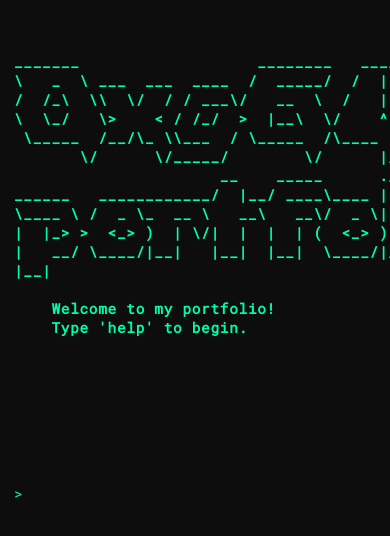
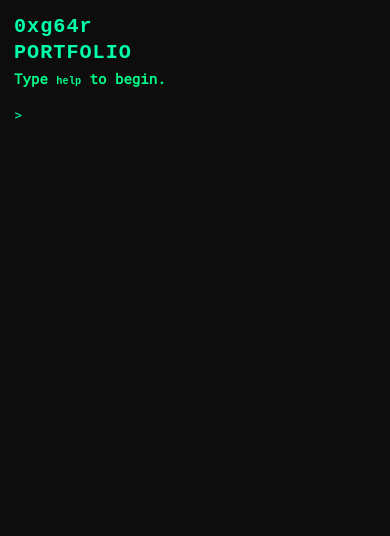
Before and after one commit to 0xg64r/Portfolio, a plain HTML site: page index.html in a window 390 px wide. Drawn offline with Linux system fonts and the light colour scheme; a web font is replaced by a local one.

Commit message:
Update index.html

```diff
--- a/index.html
+++ b/index.html
@@ -2,7 +2,7 @@
 <html lang="en">
 <head>
 <meta charset="UTF-8">
-<meta name="viewport" content="width=device-width, initial-scale=1.0">
+<meta name="viewport" content="width=device-width, initial-scale=1, maximum-scale=1, user-scalable=no">
 <title>0xg64r Portfolio</title>
 
 <!-- Fonts -->
@@ -14,33 +14,69 @@
 
 <style>
 
+/* ===============================
+   Root variables
+=============================== */
 :root {
   --fg: #00ff88;
   --accent: #00ffaa;
+  --bg: #0d0d0d;
+  --font: 'Roboto Mono', monospace;
 }
 
-  body {
-    background-color: #0d0d0d;
-    color: var(--fg);
-    font-family: 'Roboto Mono', monospace;
-    letter-spacing: 0.05em;
+/* ===============================
+   Global Styles
+=============================== */
+* {
+  box-sizing: border-box;
+}
+
+html, body {
   margin: 0;
   padding: 0;
-    min-height: 100dvh;
-    overflow: hidden;
+  width: 100%;
+  height: 100dvh;
+  overflow-x: hidden;
+  background-color: var(--bg);
+  color: var(--fg);
+  font-family: var(--font);
+  letter-spacing: 0.05em;
+  font-size: 1em;
 }
 
+/* ===============================
+   Terminal Wrapper
+=============================== */
+#terminal-wrapper {
+  display: flex;
+  justify-content: center;
+  align-items: flex-start;
+  height: 100dvh;
+  width: 100%;
+  padding: 0;
+}
+
+/* ===============================
+   Terminal Styles
+=============================== */
 #terminal {
+  width: 100%;
+  max-width: 1200px;
   padding: 20px;
   height: calc(100vh - 40px);
-    overflow-y: auto;
-    white-space: pre-wrap;
+  overflow-y: scroll;
+  scrollbar-width: none;
+  -ms-overflow-style: none;
 }
 
-  .prompt {
-    color: var(--accent);
+#terminal::-webkit-scrollbar {
+  display: none;
 }
 
+
+/* ===============================
+   Input & Prompt
+=============================== */
 input {
   background: none;
   border: none;
@@ -48,15 +84,17 @@
   font-family: inherit;
   font-size: 16px;
   width: 80%;
+  max-width: 100%;
   outline: none;
-    max-width: 100%;
 }
 
-  ::selection {
-    background: var(--fg);
-    color: #000;
+.prompt {
+  color: var(--accent);
 }
 
+/* ===============================
+   Links
+=============================== */
 a {
   color: var(--accent);
   text-decoration: none;
@@ -65,6 +103,17 @@
   text-decoration: underline;
 }
 
+/* ===============================
+   Selection
+=============================== */
+::selection {
+  background: var(--fg);
+  color: #000;
+}
+
+/* ===============================
+   Banner Styles
+=============================== */
 .banner {
   color: var(--accent);
   font-weight: bold;
@@ -73,7 +122,7 @@
 
 .banner-ascii {
   white-space: pre;
-    font-family: 'Roboto Mono', monospace;
+  font-family: var(--font);
 }
 
 .banner-ocr {
@@ -89,6 +138,62 @@
   font-size: 0.9em;
 }
 
+.banner-ocr .banner-subtext {
+  display: inline-block;
+  font-family: var(--font);
+  font-size: 0.7em;
+  letter-spacing: 0;
+  color: var(--fg);
+}
+
+/* ===============================
+   Typed Line
+=============================== */
+.typed-line {
+  display: block;
+  white-space: pre-wrap;
+  line-height: 1.4em;
+}
+
+/* ===============================
+   Italics Icon
+=============================== */
+i {
+  color: var(--accent);
+  margin-right: 6px;
+}
+
+/* ===============================
+   Media Queries for Responsiveness
+=============================== */
+
+/* Small devices */
+@media (max-width: 600px) {
+  body {
+    font-size: 0.85em;
+  }
+
+  #terminal {
+    height: 100dvh;
+    padding: 12px;
+  }
+
+  .banner-ascii {
+    display: none;
+  }
+
+  .banner-ocr {
+    display: block;
+    font-size: 1.2em;
+  }
+
+  input {
+    font-size: 16px;
+    width: 100%;
+  }
+}
+
+/* Medium devices */
 @media (max-width: 700px) {
   body {
     font-size: 0.9em;
@@ -101,6 +206,11 @@
   .banner-ocr {
     font-size: 1.4em;
     text-align: left;
+    margin-bottom: 0.5em;
+  }
+
+  input {
+    font-size: 0.9em;
   }
 
   .typed-line {
@@ -108,41 +218,13 @@
   }
 }
 
-    input {
-      font-size: 0.9em;
-    }
-
-    .banner-ocr {
-      font-size: 1.6em;
-      margin-bottom: 0.5em;
-    }
-
-    .banner-ocr code {
-      font-size: 0.9em;
-    }
-  }
-
-  .typed-line {
-    display: block;
-    white-space: pre-wrap;
-  }
-
-  i {
-    color: var(--accent);
-    margin-right: 6px;
-  }
-  .banner-ocr .banner-subtext {
-    display: inline-block;
-    font-family: 'Roboto Mono', monospace;
-    font-size: 0.7em;
-    letter-spacing: 0;
-    color: var(--fg);
-  }
+/* Large devices */
 @media (min-width: 1200px) {
   body {
     font-size: 1.05em;
   }
 }
+
 
 </style>
 </head>
```
Lines whose indentation alone changed are shown as unchanged.
